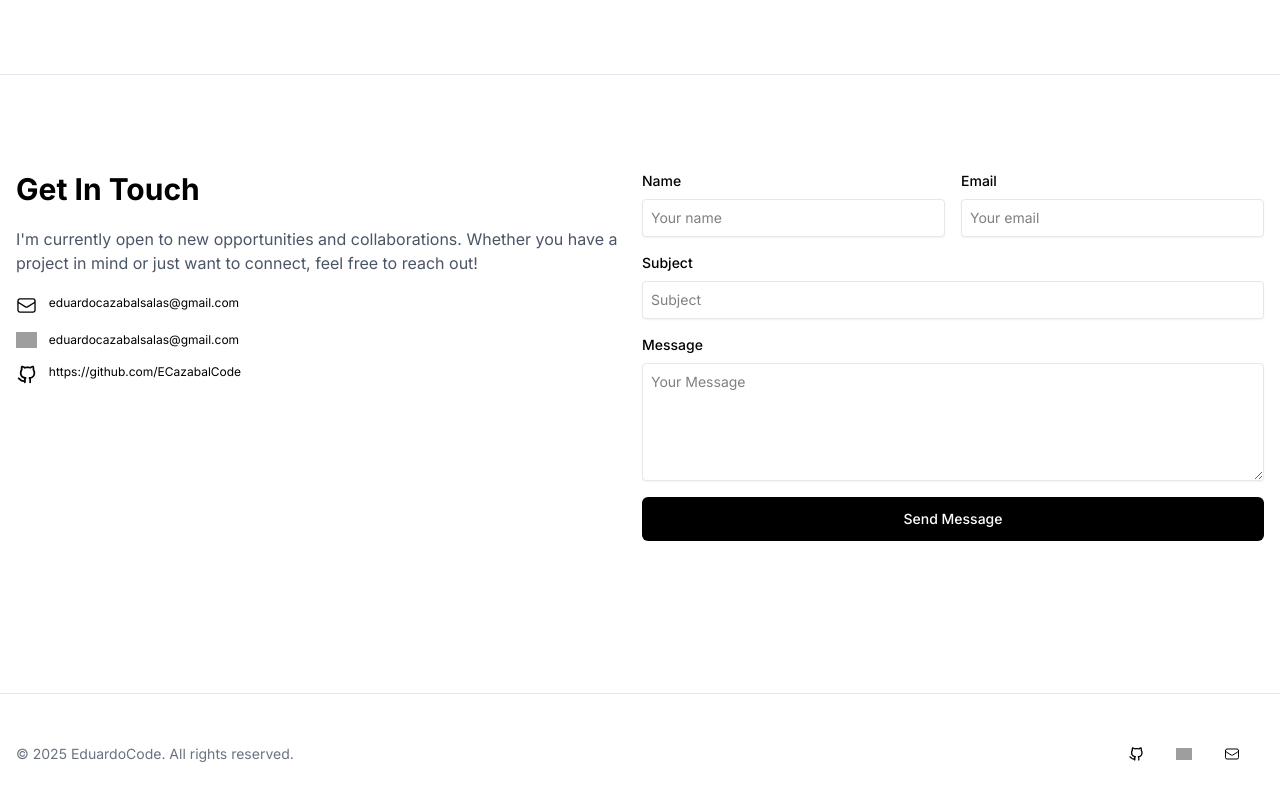
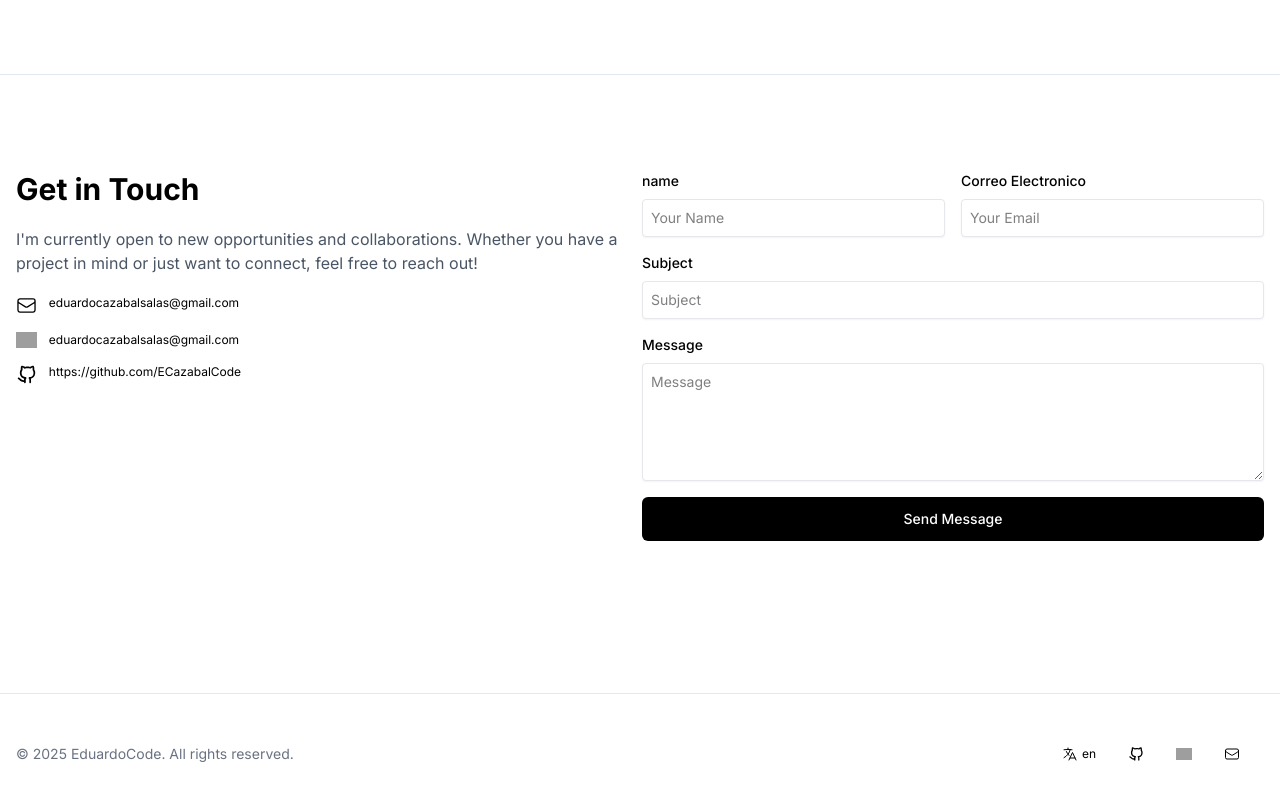
Before and after one commit to ECazabalCode/Portafolio, a React (Vite) app: page / in a window 1280 px wide. Shown: the part 1662-2462 px from the top of the page. Built offline with nearby package versions, Linux system fonts and the light colour scheme; grey boxes are pictures that could not be loaded.

Commit message:
feat: add multi language support
* Add translate for spanish
* Add button for switch language

```diff
--- a/src/App.jsx
+++ b/src/App.jsx
@@ -1,21 +1,25 @@
+import AppContext from './context/AppContext'
 import Navbar from './modules/site/components/Navbar'
 import Banner from './modules/site/components/Banner'
+import Footer from './modules/site/components/Footer'
+import Contact from './modules/site/components/Contact'
 import AboutMe from './modules/site/components/AboutMe'
 import MySkills from './modules/site/components/MySkills'
-import Contact from './modules/site/components/Contact'
-import Footer from './modules/site/components/Footer'
 import './css/app.css'
+import { useState } from 'react'
 
 function App() {
+  const [language,setLanguage] = useState('en')
+
   return (
-    <>
+    <AppContext.Provider value={{ language, setLanguage }}>
       <Navbar />
       <Banner />
       <AboutMe />
       <MySkills />
       <Contact />
       <Footer />
-    </>
+    </AppContext.Provider>
   )
 }
 
--- /dev/null
+++ b/src/context/AppContext.jsx
@@ -0,0 +1,5 @@
+import { createContext } from 'react'
+
+const AppContext = createContext()
+
+export default AppContext
--- a/src/modules/common/components/Animator.jsx
+++ b/src/modules/common/components/Animator.jsx
@@ -31,12 +31,6 @@ function Animator({ children, animation = DEFAULT_ANIM, inteseccingAnimationIsEn
                 if (entry.isIntersecting && inteseccingAnimationIsEnabled) {
                     $component.animate(animation.keyframe, animation.options)
                 }
-                if (entry.boundingClientRect.bottom <= 30) {
-                    $component.animate([
-                        { opacity: 1, transform: 'scale(1)' },
-                        { opacity: 0, transform: 'scale(0)' },
-                    ], animation.options)
-                }
             })
         })
         observer.observe(componentRef.current)
--- a/src/modules/site/components/AboutMe.jsx
+++ b/src/modules/site/components/AboutMe.jsx
@@ -1,7 +1,12 @@
+import { useContext } from 'react'
 import Button from '../../common/components/Button'
+import AppContext from '../../../context/AppContext'
 import placeholder from '/src/assets/placeholder.svg'
+import getTextByLanguage from '../../../utils/get-text-by-language'
 
 function AboutMe() {
+    const appContext = useContext(AppContext)
+
     return (
         <div className="grid grid-cols-1 md:grid-cols-2 py-12 md:py-32 gap-10 border-b border-gray-200 w-full px-4 grow" id='about-me'>
             <div className="bg-gray-200 rounded-xl grow overflow-hidden">
@@ -9,19 +14,19 @@ function AboutMe() {
             </div>
             <div className="flex flex-col justify-center gap-6 w-full grow">
                 <div className='overflow-hidden'>
-                    <h1 className="font-bold text-3xl">About Me</h1>
+                    <h1 className="font-bold text-3xl">{getTextByLanguage(appContext.language,'about-me')}</h1>
                 </div>
                 <p className="text-gray-500">
-                    I'm a passionate developer with a strong foundation in both front-end and back-end technologies. With several years of experience building web applications, I focus on creating intuitive, responsive, and accessible user experiences.
+                    {getTextByLanguage(appContext.language,'about-me-description-first-part')}
                 </p>
                 <p className="text-gray-500">
-                    When I'm not coding, you can find me exploring new technologies, contributing to open-source projects, or enjoying outdoor activities. I believe in continuous learning and staying up-to-date with the latest industry trends.
+                    {getTextByLanguage(appContext.language,'about-me-description-second-part')}
                 </p>
                 <Button
                     color='white'
                     modifiers='mr-auto'
                     style={{ padding: '0.6rem 1rem' }}>
-                    Download Resume
+                    {getTextByLanguage(appContext.language,'download-resume')}
                 </Button>
             </div>
         </div>
--- a/src/modules/site/components/Banner.jsx
+++ b/src/modules/site/components/Banner.jsx
@@ -1,23 +1,26 @@
+import { useContext } from 'react'
+import Line from '../../common/components/Line'
+import Button from '../../common/components/Button'
+import AppContext from '../../../context/AppContext'
+import Animator from '../../common/components/Animator'
 import Container from '../../common/components/Container'
-import Button from '../../common/components/Button'
-import Line from '../../common/components/Line'
-import Animator from '../../common/components/Animator'
+import getTextByLanguage from '../../../utils/get-text-by-language'
 
 function Banner() {
+    const appContext = useContext(AppContext)
+
     return (
         <>
-            <Animator inteseccingAnimationIsEnabled={true}>
-                <div className='flex items-center justify-center pt-37 pb-12 md:pt-60 px-4 md:pb-37 appear'>
-                    <div className='flex flex-col justify-center items-center gap-5 max-w-full md:max-w-6/12'>
-                        <h1 className="flex font-bold text-4xl md:text-6xl">Hi, I'm EduardoCode</h1>
-                        <p className="text-gray-500 text-xl md:text-2xl text-center">Full Stack Developer specializing in building exceptional digital experiences</p>
-                        <Container config={{ direction: 'auto' }}>
-                            <Button modifiers='grow'>Get in Touch</Button>
-                            <Button modifiers='grow' color='white'>View My Work</Button>
-                        </Container>
-                    </div>
+            <div className='flex items-center justify-center pt-37 pb-12 md:pt-60 px-4 md:pb-37'>
+                <div className='flex flex-col justify-center items-center gap-5 max-w-full md:max-w-6/12'>
+                    <h1 className="flex font-bold text-4xl md:text-6xl">Hi, I'm EduardoCode</h1>
+                    <p className="text-gray-500 text-xl md:text-2xl text-center">{getTextByLanguage(appContext.language, 'description')}</p>
+                    <Container config={{ direction: 'auto' }}>
+                        <Button modifiers='grow' onClick={() => location.href = '#contact'}>{getTextByLanguage(appContext.language, 'get-in-touch')}</Button>
+                        <Button modifiers='grow' color='white'>{getTextByLanguage(appContext.language, 'view-my-work')}</Button>
+                    </Container>
                 </div>
-            </Animator>
+            </div>
             <Line />
         </>
     )
--- a/src/modules/site/components/Contact.jsx
+++ b/src/modules/site/components/Contact.jsx
@@ -1,8 +1,11 @@
+import { useContext } from 'react'
+import email from '/src/assets/email-outline.svg'
+import Button from '../../common/components/Button'
+import github from '/src/assets/github-outline.svg'
+import AppContext from '../../../context/AppContext'
+import linkedin from '/src/assets/linkedin_social_icon.svg'
 import { TextArea, TextField } from '../../common/components/Form'
-import linkedin from '/src/assets/linkedin_social_icon.svg'
-import email from '/src/assets/email-outline.svg'
-import github from '/src/assets/github-outline.svg'
-import Button from '../../common/components/Button'
+import getTextByLanguage from '../../../utils/get-text-by-language'
 
 function SocialNetworksContact() {
     return (
@@ -24,25 +27,27 @@ function SocialNetworksContact() {
 }
 
 function ContactForm() {
+    const appContext = useContext(AppContext)
     return (
         <form className='flex flex-col gap-4 grow' id='contact'>
             <div className='grid gap-4 grid-cols-2'>
-                <TextField id='name' placeholder='Your name' label='Name' required />
-                <TextField id='email' type='email' placeholder='Your email' label='Email' required />
+                <TextField id='name' placeholder={getTextByLanguage(appContext.language, 'contact-name-field-placeholder')} label={getTextByLanguage(appContext.language, 'contact-name-field-label')} required />
+                <TextField id='email' type='email' placeholder={getTextByLanguage(appContext.language, 'contact-email-field-placeholder')} label={getTextByLanguage(appContext.language, 'contact-email-field-label')} required />
             </div>
-            <TextField id='subject' label='Subject' placeholder='Subject' required />
-            <TextArea id="message" rows='5' label='Message' placeholder='Your Message' />
-            <Button>Send Message</Button>
+            <TextField id='subject' label={getTextByLanguage(appContext.language, 'contact-subject-field-label')} placeholder={getTextByLanguage(appContext.language, 'contact-subject-field-placeholder')} required />
+            <TextArea id="message" rows='5' label={getTextByLanguage(appContext.language, 'contact-message-field-label')} placeholder={getTextByLanguage(appContext.language, 'contact-message-field-placeholder')} />
+            <Button>{getTextByLanguage(appContext.language, 'send-message')}</Button>
         </form>
     )
 }
 
 function Contact() {
+    const appContext = useContext(AppContext)
     return (
         <div className="grid grid-cols-1 md:grid-cols-2 py-12 md:py-24 gap-12 px-4 md:gap-1 w-full grow" id='contact'>
             <div className="flex flex-col gap-5 grow">
-                <h3 className="text-3xl font-bold">Get In Touch</h3>
-                <p className="text-gray-600">I'm currently open to new opportunities and collaborations. Whether you have a project in mind or just want to connect, feel free to reach out!</p>
+                <h3 className="text-3xl font-bold">{getTextByLanguage(appContext.language, 'get-in-touch')}</h3>
+                <p className="text-gray-600">{getTextByLanguage(appContext.language, 'contact-description')}</p>
                 <SocialNetworksContact />
             </div>
             <ContactForm />
--- a/src/modules/site/components/MySkills.jsx
+++ b/src/modules/site/components/MySkills.jsx
@@ -1,18 +1,23 @@
-import Card from '../../common/components/Card'
-import codeBracket from '../../../assets/code-bracket.svg'
-import server from '../../../assets/server.svg'
+import { useContext } from 'react'
 import tools from '../../../assets/tools.svg'
 import Tag from '../../common/components/Tag'
+import Line from '../../common/components/Line'
+import Card from '../../common/components/Card'
+import server from '../../../assets/server.svg'
+import AppContext from '../../../context/AppContext'
 import Container from '../../common/components/Container'
-import Line from '../../common/components/Line'
+import codeBracket from '../../../assets/code-bracket.svg'
+import getTextByLanguage from '../../../utils/get-text-by-language'
 
 function MySkills() {
+    const appContext = useContext(AppContext)
+
     return (
         <>
             <div className="py-13 md:py-24 flex flex-col gap-4 items-center px-4" id='skills'>
                 <h1 className="font-bold text-3xl text-center md:text-start">My Skills & Expertise</h1>
                 <div className='xl:max-w-6/12 text-center'>
-                    <p className='text-gray-500'>I've developed a diverse set of skills throughout my career. Here's a comprehensive overview of my technical expertise and the technologies I work with.</p>
+                    <p className='text-gray-500'>{getTextByLanguage(appContext.language,'my-skills-and-expertise-description')}</p>
                 </div>
                 <div className='grid sm:grid-cols-1 xl:grid-cols-3 gap-3 grow'>
                     <Card barColor='purple'>
--- a/src/modules/site/components/Navbar.jsx
+++ b/src/modules/site/components/Navbar.jsx
@@ -1,15 +1,20 @@
+import { useContext } from 'react'
 import SocialNetworks from './SocialNetworks'
+import AppContext from '../../../context/AppContext'
+import getTextByLanguage from '../../../utils/get-text-by-language'
 
 function Navbar() {
+    const appContext = useContext(AppContext)
+
     return (
         <nav className="bg-white border-b border-gray-200 py-3 fixed left-0 right-0 flex items-center" style={{ backgroundColor: 'rgba(255,255,255,0.7)', backdropFilter: 'blur(8px)' }}>
-            <div className="ps-4">
+            <div className="ps-4 mr-auto">
                 <h1 className="text-xl font-bold">EduardoCode</h1>
             </div>
             <div className="hidden lg:flex gap-6 font-medium text-sm m-auto">
-                <a href="#about-me">About</a>
-                <a href="#skills">Skills</a>
-                <a href="#contact">Contact</a>
+                <a href="#about-me">{getTextByLanguage(appContext.language,'about-me')}</a>
+                <a href="#skills">{getTextByLanguage(appContext.language,'skills')}</a>
+                <a href="#contact">{getTextByLanguage(appContext.language, 'contact')}</a>
             </div>
             <SocialNetworks />
         </nav>
--- a/src/modules/site/components/SocialNetworks.jsx
+++ b/src/modules/site/components/SocialNetworks.jsx
@@ -1,6 +1,20 @@
+import { useContext } from 'react'
+import AppContext from '../../../context/AppContext'
+
 function SocialNetworks() {
+    const appContext = useContext(AppContext)
+
+    const handleClick = () => {
+        const language = appContext.language === 'en' ? 'es' : 'en'
+        appContext.setLanguage(language)
+    }
+
     return (
-        <div className="flex gap-2 px-3 items-center ml-auto lg:m-0">
+        <div className="flex gap-2 px-3 items-center ml-auto lg:m-0 lg:ms-auto">
+            <button href="#" className="cursor-pointer p-3 hover:bg-gray-100 rounded flex text-xs gap-1" onClick={handleClick}>
+                <img className="w-4" src='src/assets/language.svg' alt="language" />
+                <p>{appContext.language}</p>
+            </button>
             <a href="#" className="p-3 hover:bg-gray-100 rounded">
                 <img
                     className="w-4"
--- /dev/null
+++ b/src/utils/get-text-by-language.js
@@ -0,0 +1,68 @@
+const languages = {
+    en: {
+        'about-me': 'About Me',
+        skills: 'Skills',
+        contact: 'Contact',
+        'description': 'Full Stack Developer specializing in building exceptional digital experiences',
+        'get-in-touch': 'Get in Touch',
+        'view-my-work': 'View My Work',
+        'about-me-description-first-part': `I'm a passionate developer with a strong foundation in both front-end and back-end technologies. With several years of experience building web applications, I focus on creating intuitive, responsive, and accessible user experiences.`,
+        'about-me-description-second-part': `When I'm not coding, you can find me exploring new technologies, contributing to open-source projects, or enjoying outdoor activities. I believe in continuous learning and staying up-to-date with the latest industry trends.`,
+        'download-resume': 'Download Resume',
+        'my-skills-and-expertise': 'My Skills & Expertise',
+        'my-skills-and-expertise-description': `I've developed a diverse set of skills throughout my career. Here's a comprehensive overview of my technical expertise and the technologies I work with.`,
+        'contact-description': `I'm currently open to new opportunities and collaborations. Whether you have a project in mind or just want to connect, feel free to reach out!`,
+        'contact-name-field-label': 'name',
+        'contact-name-field-placeholder': 'Your Name',
+        'contact-email-field-label': 'Correo Electronico',
+        'contact-email-field-placeholder': 'Your Email',
+        'contact-subject-field-label': 'Subject',
+        'contact-subject-field-placeholder': 'Subject',
+        'contact-message-field-label': 'Message',
+        'contact-message-field-placeholder': 'Message',
+        'send-message': 'Send Message'
+    },
+    es: {
+        'about-me': 'Sobre mí',
+        skills: 'Habilidades',
+        contact: 'Contacto',
+        description: 'Desarrollador Full Stack especializado en crear experiencias digitales excepcionales',
+        'get-in-touch': 'Contáctame',
+        'view-my-work': 'Ver mi trabajo',
+        'about-me-description-first-part': 'Soy un desarrollador apasionado con una sólida base en tecnologías tanto de front-end como de back-end. Con varios años de experiencia construyendo aplicaciones web, me enfoco en crear experiencias de usuario intuitivas, responsivas y accesibles.',
+        'about-me-description-second-part': 'Cuando no estoy programando, me gusta explorar nuevas tecnologías, contribuir a proyectos de código abierto o disfrutar de actividades al aire libre. Creo en el aprendizaje continuo y en mantenerme actualizado con las últimas tendencias de la industria.',
+        'download-resume': 'Descargar currículum',
+        'my-skills-and-expertise': 'Mis habilidades y experiencia',
+        'my-skills-and-expertise-description': 'He desarrollado un conjunto diverso de habilidades a lo largo de mi carrera. Aquí tienes una visión general de mi experiencia técnica y las tecnologías con las que trabajo.',
+        'contact-description': 'Actualmente estoy abierto a nuevas oportunidades y colaboraciones. Ya sea que tengas un proyecto en mente o simplemente quieras conectarme, ¡no dudes en escribirme!',
+        'contact-name-field-label': 'Nombre',
+        'contact-name-field-placeholder': 'Tu nombre',
+        'contact-email-field-label': 'Correo electrónico',
+        'contact-email-field-placeholder': 'Tu correo electrónico',
+        'contact-subject-field-label': 'Asunto',
+        'contact-subject-field-placeholder': 'Asunto',
+        'contact-message-field-label': 'Mensaje',
+        'contact-message-field-placeholder': 'Mensaje',
+        'send-message': 'Enviar mensaje'
+    },
+}
+
+/**
+ * This get the text by language
+ * @example
+ * getTextByLanguage('en', 'anyword') => 'Correct Word'
+ * @param {'es' | 'en'} language
+ * @param {string} word
+ * @returns {string}
+ */
+function getTextByLanguage(language, word) {
+    if (!languages[language]) {
+        throw Error(`Language Not Found: ${language}`)
+    }
+    if (!languages[language][word]) {
+        throw Error(`Word Not Found: ${word}`)
+    }
+    return languages[language][word]
+}
+
+export default getTextByLanguage
```
Also changed, not shown: src/assets/language.svg (added).
